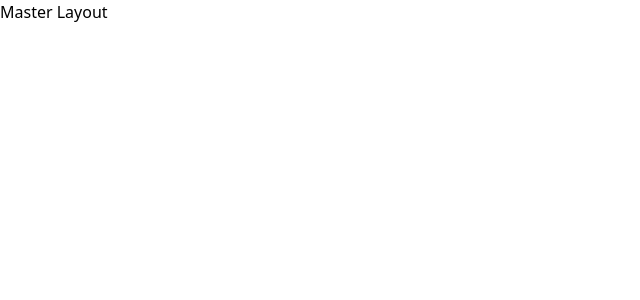
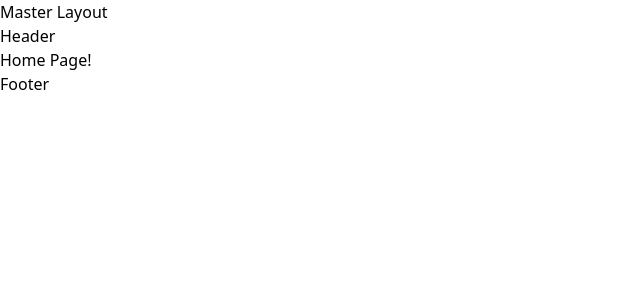
Before and after one commit to mabsothea2022/react_hook, a React (Vite) app: page / in a window 1280 px wide. Shown: the top 300 px of the page, without its empty margins (0-640 px from the left). Built offline with nearby package versions, Linux system fonts and the light colour scheme.

Commit message:
Changing in YoutubeForm branch

```diff
--- a/src/App.tsx
+++ b/src/App.tsx
@@ -1,11 +1,17 @@
-import React from 'react'
 import MasterLayout from './components/organisms/layout/Layout'
+import { BrowserRouter, Route, Routes } from 'react-router-dom'
+import HomePage from './page/HomePage/HomePage'
 
 function App() {
   return (
-    <div>
-      <MasterLayout/>
-    </div>
+    <BrowserRouter>
+      <Routes>
+        <Route path='/' element={<MasterLayout/>}>    {/*root for all route*/}
+          <Route path='' element={<HomePage/>}/>
+          {/* <Route path='*' element={<notFoundPage/>}/> */}
+        </Route>
+      </Routes>
+    </BrowserRouter>
   )
 }
 
--- a/src/components/organisms/layout/Layout.tsx
+++ b/src/components/organisms/layout/Layout.tsx
@@ -1,10 +1,21 @@
 import React from "react";
+import { Outlet } from "react-router-dom";
 
-const MasterLayout:React.FC = () =>{
-    return(
+const MasterLayout: React.FC = () => {
+    return (
         <div>
-            <h1>Master Layout</h1>
+            <div className="">
+                <h1 className="bg-red-700">Master Layout</h1>
+                <h2>Header</h2>
+            </div>
+            <div>
+                <Outlet />
+            </div>
+            <div>
+                <h2>Footer</h2>
+            </div>
         </div>
+
     );
 }
 
--- /dev/null
+++ b/src/page/HomePage/HomePage.tsx
@@ -0,0 +1,7 @@
+export default function HomePage() {
+    return (
+        <div>
+        <h1>Home Page!</h1>
+        </div>
+    );
+}
```
Also changed, not shown: src/page/404_notFound/Not_Found.tsx (added, +11 -0 lines).
